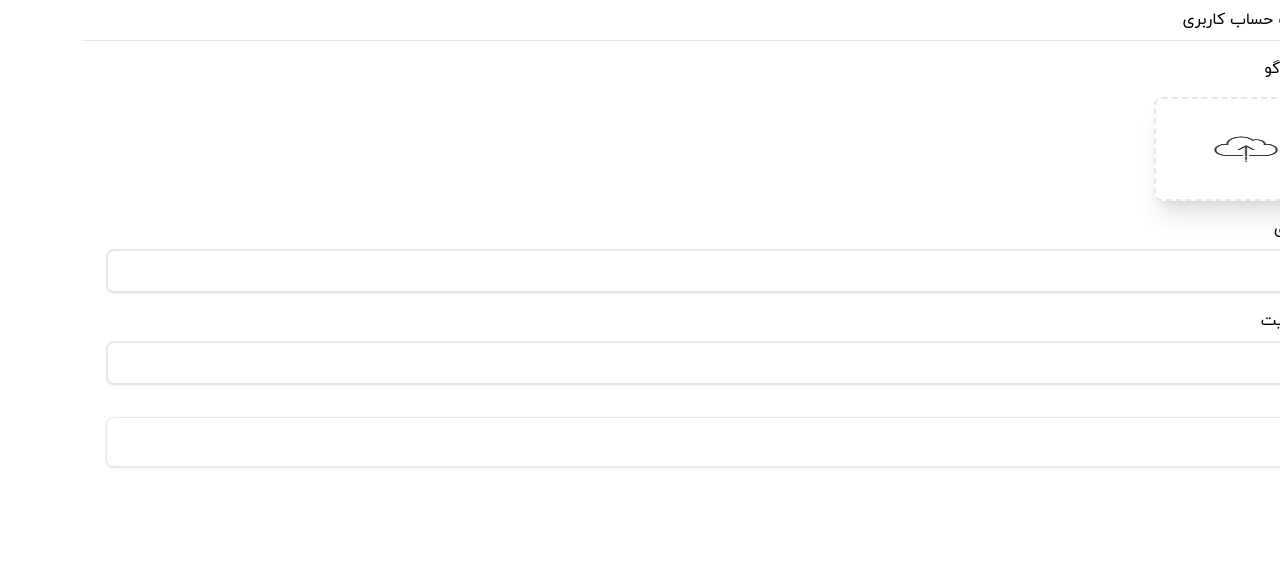
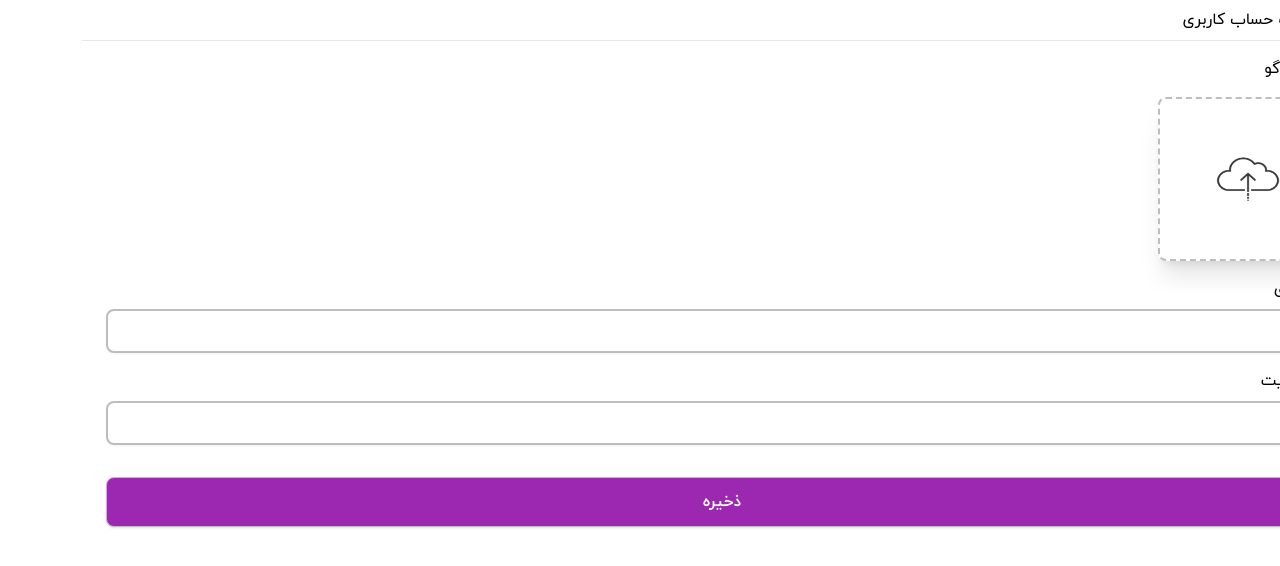
Before and after one commit to maryaaama/atslight, a React (Create React App) app: page /Company in a window 1280 px wide. Shown: the top 566 px of the page. Built offline with nearby package versions, Linux system fonts and the light colour scheme; the HTML template or start-up script is replaced by a standard one.

Commit message:
add-theme-color

```diff
--- a/src/components/button/button.tsx
+++ b/src/components/button/button.tsx
@@ -1,4 +1,3 @@
-import React from "react";
 interface data {
   className: string,
   name: string
--- a/src/routes/candidate/page.tsx
+++ b/src/routes/candidate/page.tsx
@@ -1,3 +1,4 @@
+import "../../index.css";
 import Button from "../../components/button/button";
 import NavBar from "../../components/navBar/navBar";
 import PersonalCard from "../../components/personalCard/personalCard";
--- a/src/routes/company/page.tsx
+++ b/src/routes/company/page.tsx
@@ -35,7 +35,7 @@ export default function Company() {
                 <img
                   src={file}
                   alt=""
-                  className="p-2  w-[180px]  h-[100px]"                />
+                  className="p-2 w-44 h-40"/>
               </label>
             </section>
           </div>
@@ -63,7 +63,6 @@ export default function Company() {
             }
             to={"/organization"}
           >
-            {" "}
             ذخیره
           </Link>
         </div>
--- a/src/routes/signin/page.tsx
+++ b/src/routes/signin/page.tsx
@@ -1,4 +1,4 @@
-// import "../globals.css";
+import "../../index.css";
 import { SyntheticEvent, useState } from "react";
 // import { KavehNegar } from "../../api/kavehNegar";
 
--- a/tailwind.config.js
+++ b/tailwind.config.js
@@ -4,7 +4,16 @@ module.exports = {
     "./src/**/*.{js,jsx,ts,tsx}",
   ],
   theme: {
-    extend: {},
+    extend: {
+      colors: {
+        primary: "#9C27B0",
+        secondary: "#E1BEE7",
+        accent: "#FFC107",
+        gray1: "#BDBDBD",
+        back: "#FFFFFF",
+        gray2: "#757575",
+      },
+    },
   },
   plugins: [],
 }
```
